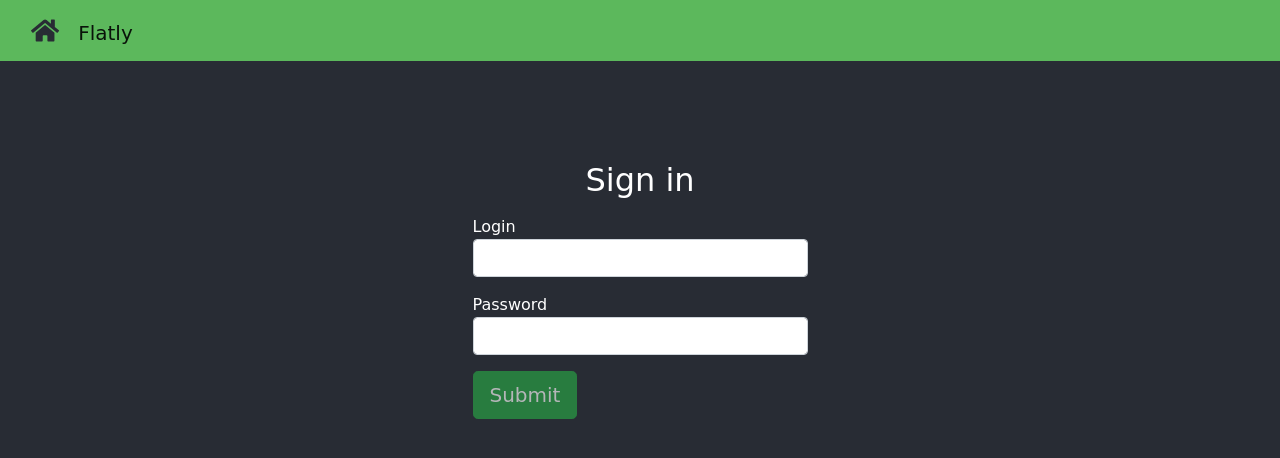
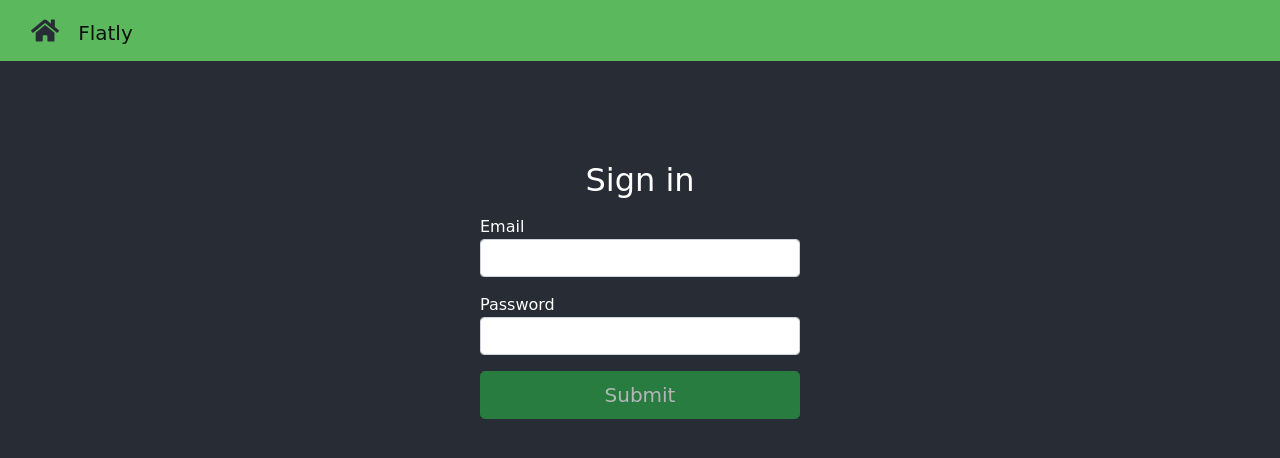
Before and after one commit to senajovaivana/Flatly, a React (Create React App) app in the folder FrontEnd/: page / in a window 1280 px wide. Shown: the top 458 px of the page. Built offline with nearby package versions, Linux system fonts and the light colour scheme.

Commit message:
refactor login page, change in rest of flats - get active flats and get nonactive flats(list of nonactive-deleted will be added to frontend)

```diff
--- a/FrontEnd/src/components/LoginPage.js
+++ b/FrontEnd/src/components/LoginPage.js
@@ -14,16 +14,15 @@ class LoginPage extends Component {
         this.state = {
             login: "",
             password: "",
-            loginfailed: false,
-            error: false
+            loginFailed: false
         };
         this.handleChangeLogin = this.handleChangeLogin.bind(this);
         this.handleChangePassword = this.handleChangePassword.bind(this);
-        this.formvalid = this.formvalid.bind(this);
+        this.isFormValid = this.isFormValid.bind(this);
         this.logIn = this.logIn.bind(this);
     }
 
-    formvalid() {
+    isFormValid() {
         return this.state.login.length > 0 && this.state.password.length > 0
     }
 
@@ -32,22 +31,14 @@ class LoginPage extends Component {
             <div className='login-page'>
                 <div>
                     <Container className="main-layout-page-wrapper themed-container">
-                        <Row>
                         <Col className="content" sm="12" md={{size: 6, offset: 3}}>
                             <form className='form' onSubmit={this.logIn}>
-                                    {this.state.loginfailed &&
-                                    <Alert variant="danger" show="true">
-                                        Incorrect Username or Password!! try again
-                                    </Alert>}
                                 <FormGroup>
-                                        <h2 className='nameOfPage'>
-                                            Sign in
-                                        </h2>
+                                    <h2 className='nameOfPage'> Sign in </h2>
                                 </FormGroup>
                                 <FormGroup>
-                                        <Label>Login
-                                            <Input type="text" value={this.state.login}
-                                                   onChange={this.handleChangeLogin}/>
+                                    <Label>Email
+                                        <Input type="text" value={this.state.login} onChange={this.handleChangeLogin}/>
                                     </Label>
                                 </FormGroup>
                                 <FormGroup>
@@ -56,10 +47,16 @@ class LoginPage extends Component {
                                                onChange={this.handleChangePassword}/>
                                     </Label>
                                 </FormGroup>
-                                    <Button color="success" size="lg" disabled={!this.formvalid()}> Submit </Button>
+                                <FormGroup>
+                                    <Button color="success" size="lg" block disabled={!this.isFormValid()}> Submit </Button>
+                                </FormGroup>
+
+                                {this.state.loginFailed &&
+                                <Alert color="danger">
+                                    Incorrect username or password! Try again.
+                                </Alert>}
                             </form>
                         </Col>
-                        </Row>
                     </Container>
                 </div>
             </div>
@@ -85,12 +82,10 @@ class LoginPage extends Component {
                 if (res === false) {
                     return alert("Sorry those credentials don't exist!");
                 }
-                console.log(res.password)
                 this.props.history.push("/home");
             })
             .catch(() => {
-                this.setState({error: false})
-                this.setState({loginfailed: true})
+                this.setState({loginFailed: true})
             });
 
 
```
Also changed, not shown: 2 other files (tests, documents, lock files or other folders). Lines whose indentation alone changed are shown as unchanged.
